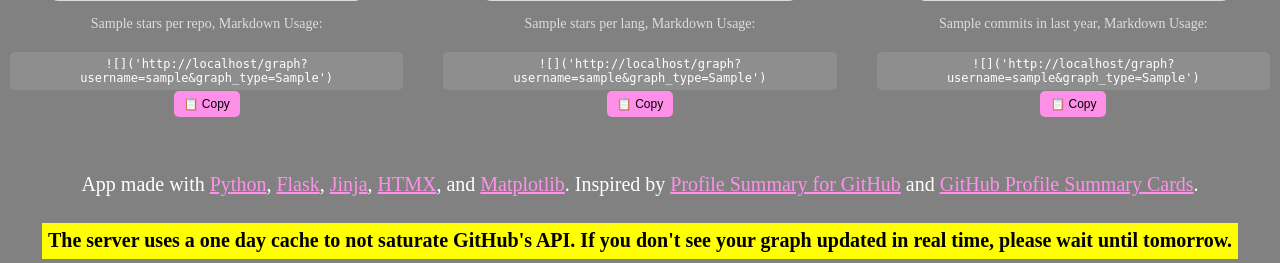
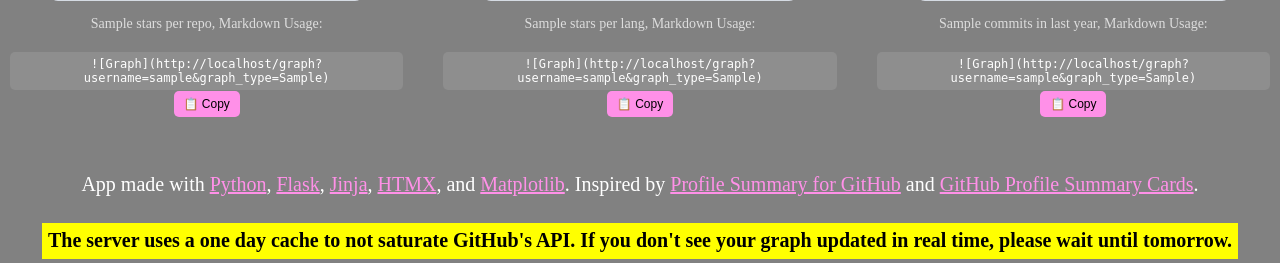
Before and after one commit to sagastvme/github-profile-summary, a Flask app: template templates/summary.html in a window 1280 px wide. Shown: the part 1294-1557 px from the top of the page. Run offline with Flask 3, Linux system fonts and the light colour scheme; the template is opened without the code that fills it: most values are stand-ins (such as "Sample title", 1, 10 or a date in 2020); grey boxes marked "Sample" are stand-in pictures.

Commit message:
fixed markdown graphs not working

```diff
--- a/templates/summary.html
+++ b/templates/summary.html
@@ -125,12 +125,12 @@
               <!-- Markdown & Copy Button -->
               <div style="margin-top: 5px;">
                   <code id="markdownText" style="background: rgba(255, 255, 255, 0.1); padding: 5px 8px; border-radius: 5px; font-size: 12px; display: inline-block;">
-                      ![]('{{ request.url_root }}graph?username={{ username }}&graph_type={{ graph.graph_type }}')
+                      ![Graph]({{ request.url_root }}graph?username={{ username }}&graph_type={{ graph.graph_type }})
                   </code>
-                  <button onclick="copyMarkdown(event)" data-link="![]('{{ request.url_root }}graph?username={{ username }}&graph_type={{ graph.graph_type }}')" class="copy-btn button">
+                  <button onclick="copyMarkdown(event)" data-link="![Graph]({{ request.url_root }}graph?username={{ username }}&graph_type={{ graph.graph_type }})" class="copy-btn button">
                       📋 Copy
                   </button>
-                  <span type="text" id="markdownInput" value="![]('{{ request.url_root }}graph?username={{ username }}&graph_type={{ graph.graph_type }}')" readonly style="position: absolute; left: -9999px;"/>
+                  <span type="text" id="markdownInput" value="![Graph]({{ request.url_root }}graph?username={{ username }}&graph_type={{ graph.graph_type }})" readonly style="position: absolute; left: -9999px;"/>
               </div>
           </div>
 
```
